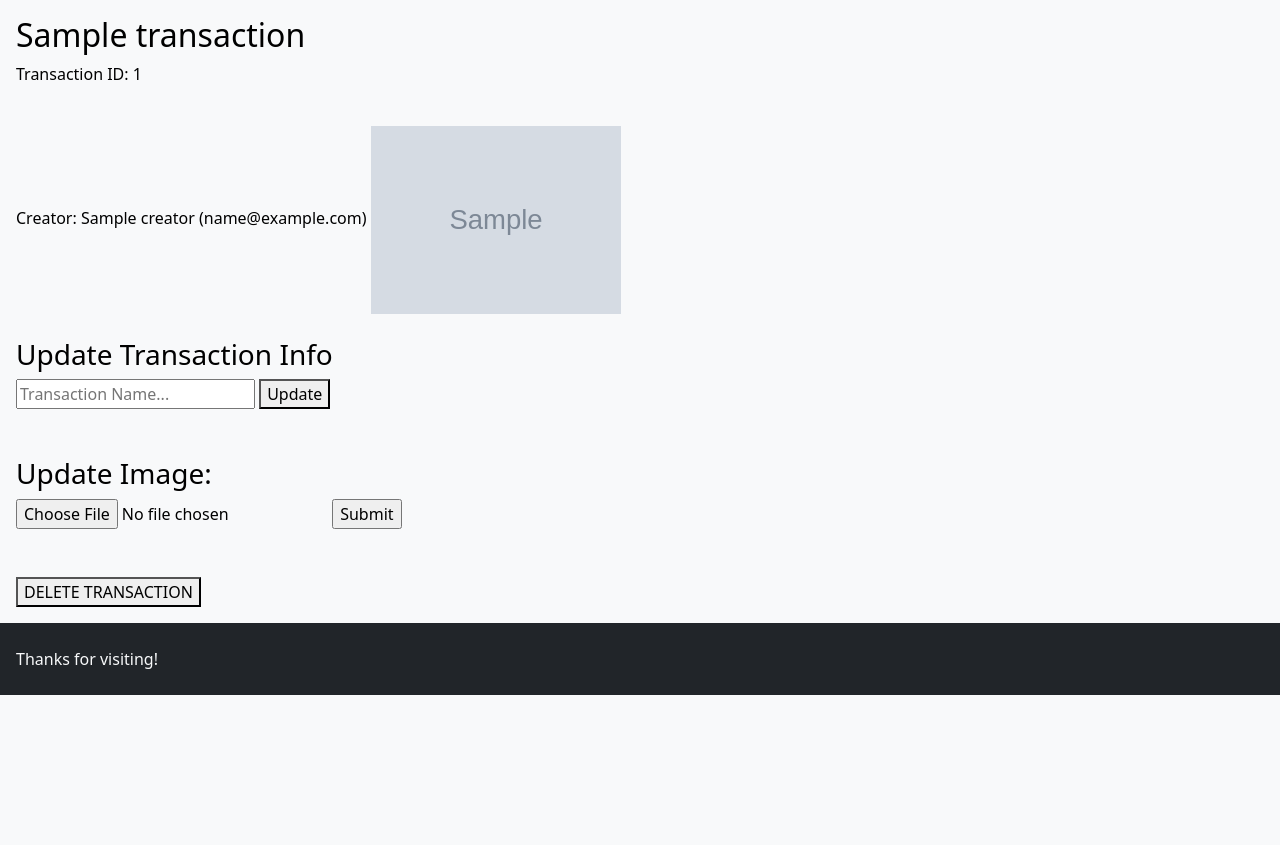
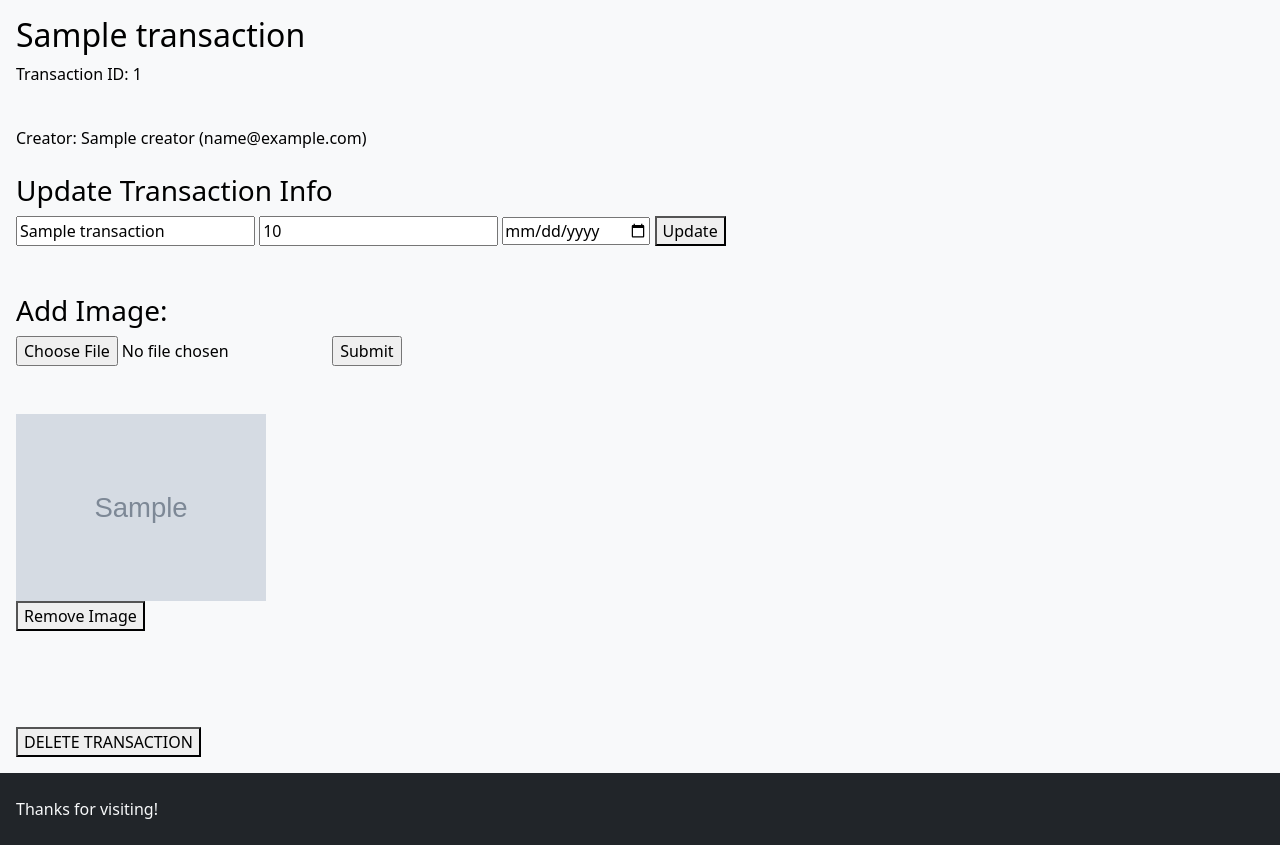
Before and after one commit to moemawla/financial_tracker, a Flask app: template financial_tracker/templates/transaction_detail.html in a window 1280 px wide. Shown: the part 144-989 px from the top of the page. Before the commit the page ends 839 px from the top, so only its background shows below. Run offline with Flask 2, Linux system fonts and the light colour scheme; the template is opened without the code that fills it: most values are stand-ins (such as "Sample title", 1, 10 or a date in 2020); grey boxes marked "Sample" are stand-in pictures; parts of the project's set-up code (start-up, migrations or seed data) failed here and were passed over.

Commit message:
update the transaction_detail view and the transaction and image controllers

```diff
--- a/financial_tracker/models/transactions.py
+++ b/financial_tracker/models/transactions.py
@@ -16,7 +16,7 @@
         self.transaction_date = transaction_date
 
     @property
-    def new_image_filename(self):
+    def new_image_file_name(self):
         new_id = 1
         for image in self.images:
             if image.image_id >= new_id:
--- a/financial_tracker/templates/transaction_detail.html
+++ b/financial_tracker/templates/transaction_detail.html
@@ -5,23 +5,33 @@
     <p>Transaction ID: {{ page_data.transaction.transaction_id }}</p>
     <br>
     Creator: {{ page_data.transaction.creator.name }} ({{ page_data.transaction.creator.email }})
-    {% for image_link in page_data.image_links %}
-        <img src= "{{ image_link }}" style="width: 250px">
-    {% endfor %}
     <br/><br/>
     <h3>Update Transaction Info</h3>
     <form action="/transactions/{{ page_data.transaction.transaction_id }}/update/" method="POST">
-        <input type="text" name="transaction_name" placeholder="Transaction Name..."/>
+        <input type="text" name="transaction_name" value="{{ page_data.transaction.transaction_name }}"/>
+        <input type="number" step=".01" name="transaction_amount" value="{{ page_data.transaction.transaction_amount }}">
+        <input type="date" name="transaction_date" value="{{ page_data.transaction.transaction_date }}">
         <button>Update</button>
     </form>
 
     <br/><br/>
 
-    <h3>Update Image:</h3>
-    <form action="/transactions/{{ page_data.transaction.transaction_id }}/image/" method="POST" enctype = "multipart/form-data">
+    <h3>Add Image:</h3>
+    <form action="/images/" method="POST" enctype = "multipart/form-data">
         <input type="file" name="image">
+        <input type="hidden" name="transaction_id" value="{{ page_data.transaction.transaction_id }}">
         <input type="submit">
     </form>
+
+    <br/><br/>
+
+    {% for image in page_data.images %}
+        <img src= "{{ image['link'] }}" style="width: 250px">
+        <form action = "/images/{{ image['id'] }}/delete/", method="POST">
+            <button>Remove Image</button>
+        </form>
+        <br/><br/>
+    {% endfor %}
 
     <br/><br/>
 
```
Also changed, not shown: financial_tracker/controllers/image_controller.py (+12 -8 lines), financial_tracker/controllers/transaction_controller.py (+4 -3 lines).
